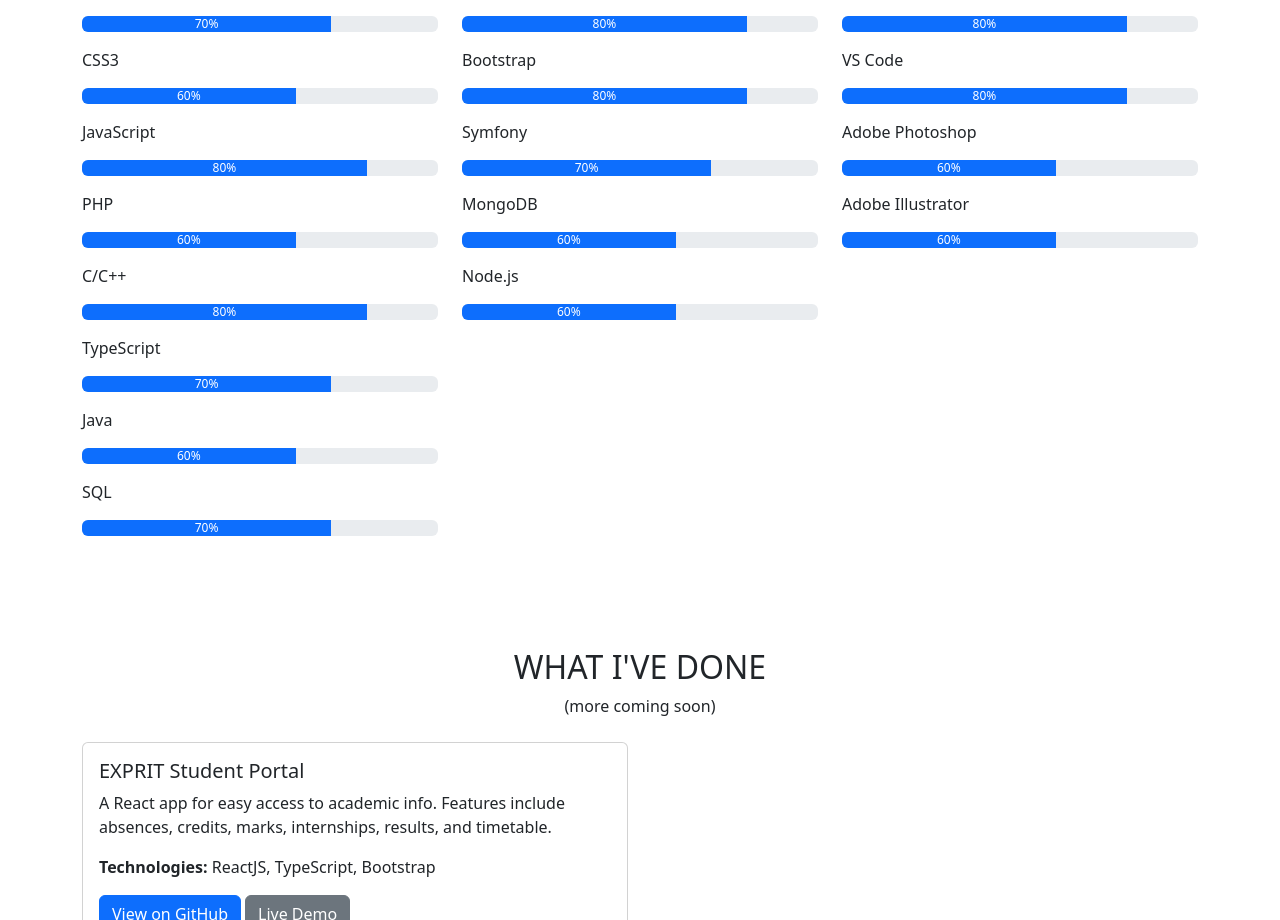
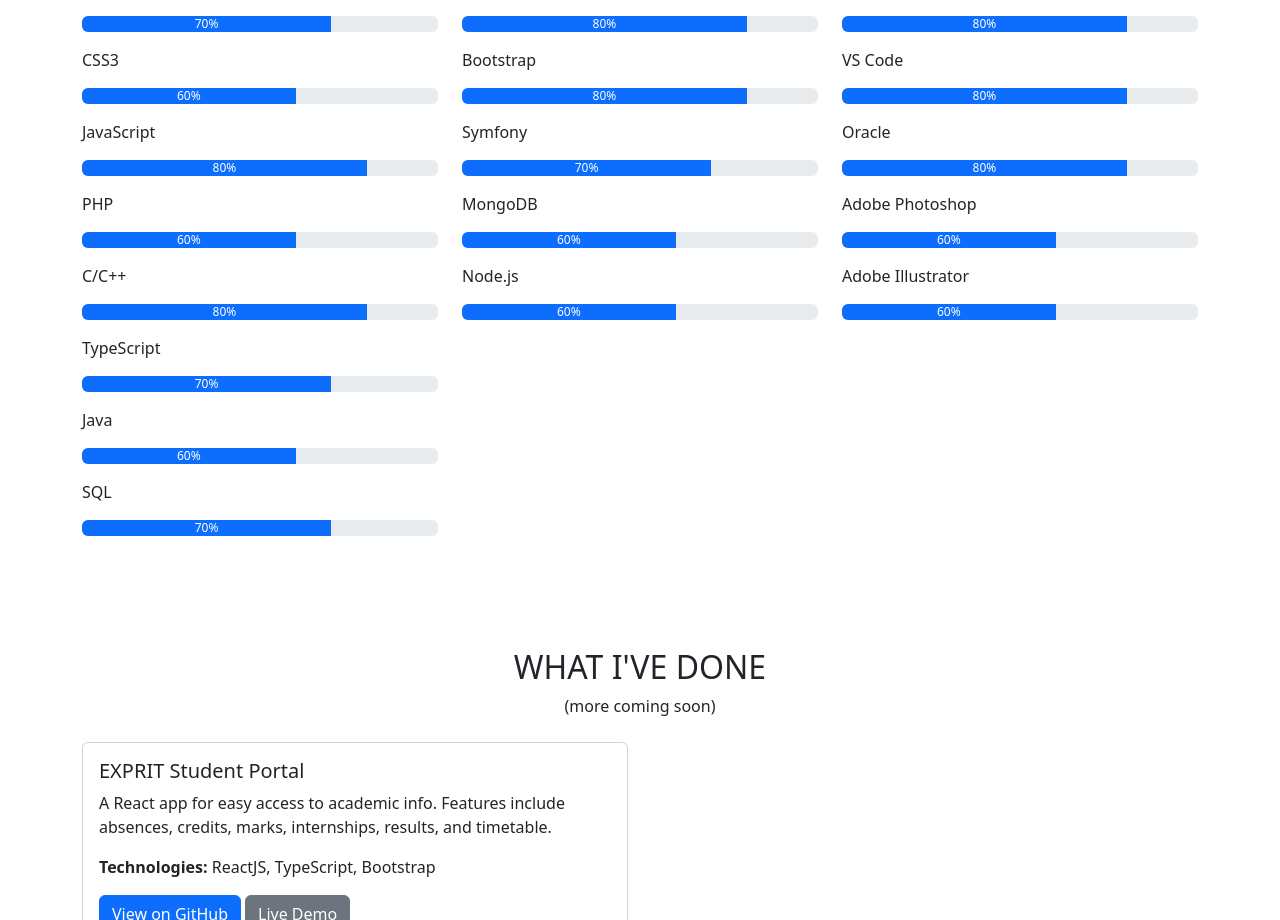
Before and after one commit to mohamedaziz-ouertatani/portfolio, a React (Create React App) app: page / in a window 1280 px wide. Shown: the part 2146-3066 px from the top of the page. Built offline with nearby package versions, Linux system fonts and the light colour scheme.

Commit message:
Update: Resume.pdf, skill.js

```diff
--- a/package.json
+++ b/package.json
@@ -41,5 +41,8 @@
       "last 1 firefox version",
       "last 1 safari version"
     ]
+  },
+  "devDependencies": {
+    "gh-pages": "^6.0.0"
   }
 }
--- a/src/components/sections/Skills.js
+++ b/src/components/sections/Skills.js
@@ -23,6 +23,7 @@ const Skills = () => {
     tools: [
       { name: 'Git & Github', level: 80 },
       { name: 'VS Code', level: 80 },
+      { name: 'Oracle', level: 80 },
       { name: 'Adobe Photoshop', level: 60 },
       { name: 'Adobe Illustrator', level: 60 },
     ],
```
Also changed, not shown: 2 other files (tests, documents, lock files or other folders).
